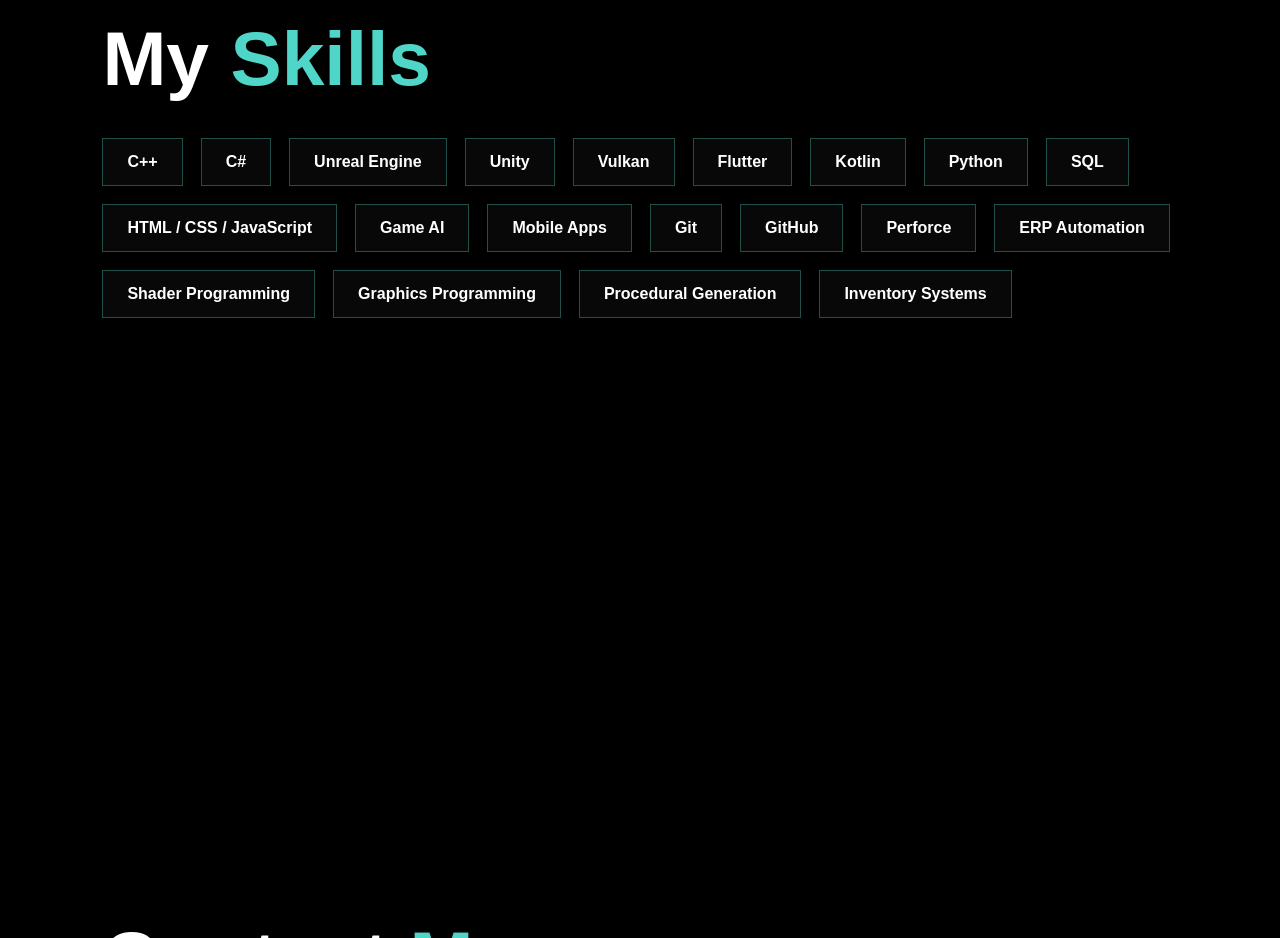
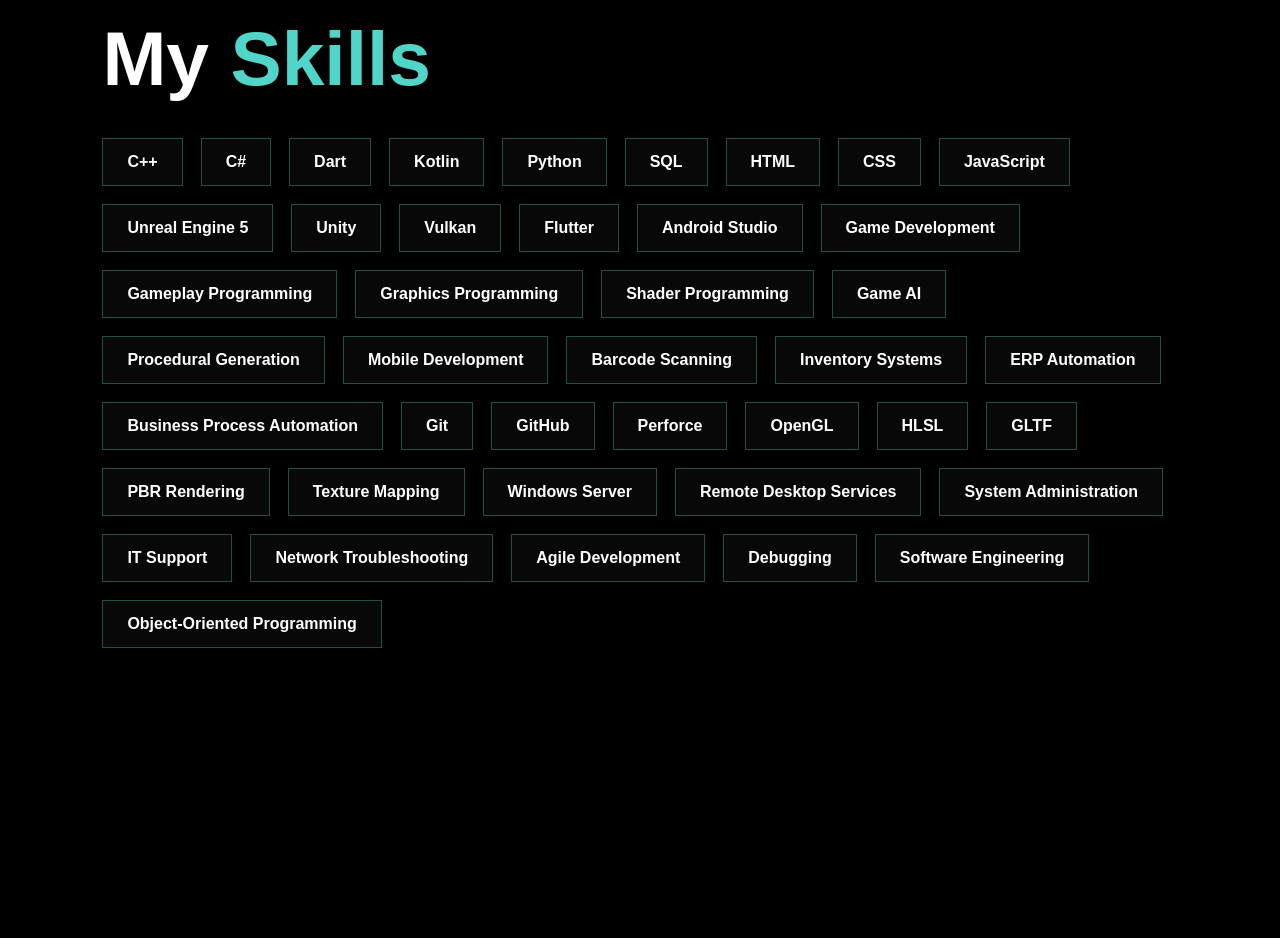
Before and after one commit to sbstoned/SheldonsPortfolioSite, a plain HTML site: page index.html in a window 1280 px wide. Shown: the part 3440-4378 px from the top of the page. Drawn offline with Linux system fonts and the light colour scheme.

Commit message:
added more skills

```diff
--- a/index.html
+++ b/index.html
@@ -233,25 +233,53 @@
 
             <span>C++</span>
             <span>C#</span>
-            <span>Unreal Engine</span>
+            <span>Dart</span>
+            <span>Kotlin</span>
+            <span>Python</span>
+            <span>SQL</span>
+            <span>HTML</span>
+            <span>CSS</span>
+            <span>JavaScript</span>
+
+            <span>Unreal Engine 5</span>
             <span>Unity</span>
             <span>Vulkan</span>
             <span>Flutter</span>
-            <span>Kotlin</span>
-            <span>Python</span>
-            <span>SQL</span>
-            <span>HTML / CSS / JavaScript</span>
+            <span>Android Studio</span>
+
+            <span>Game Development</span>
+            <span>Gameplay Programming</span>
+            <span>Graphics Programming</span>
+            <span>Shader Programming</span>
             <span>Game AI</span>
-            <span>Mobile Apps</span>
+            <span>Procedural Generation</span>
+
+            <span>Mobile Development</span>
+            <span>Barcode Scanning</span>
+            <span>Inventory Systems</span>
+            <span>ERP Automation</span>
+            <span>Business Process Automation</span>
 
             <span>Git</span>
             <span>GitHub</span>
             <span>Perforce</span>
-            <span>ERP Automation</span>
-            <span>Shader Programming</span>
-            <span>Graphics Programming</span>
-            <span>Procedural Generation</span>
-            <span>Inventory Systems</span>
+
+            <span>OpenGL</span>
+            <span>HLSL</span>
+            <span>GLTF</span>
+            <span>PBR Rendering</span>
+            <span>Texture Mapping</span>
+
+            <span>Windows Server</span>
+            <span>Remote Desktop Services</span>
+            <span>System Administration</span>
+            <span>IT Support</span>
+            <span>Network Troubleshooting</span>
+
+            <span>Agile Development</span>
+            <span>Debugging</span>
+            <span>Software Engineering</span>
+            <span>Object-Oriented Programming</span>
 
         </div>
 
```
